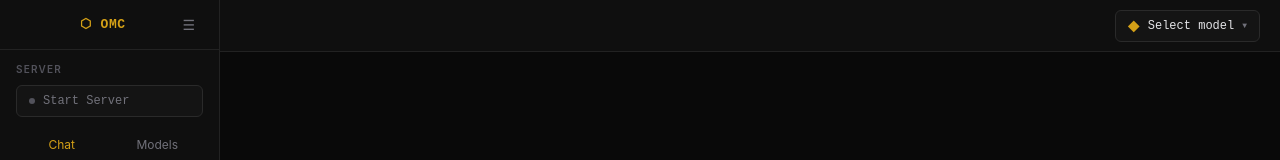
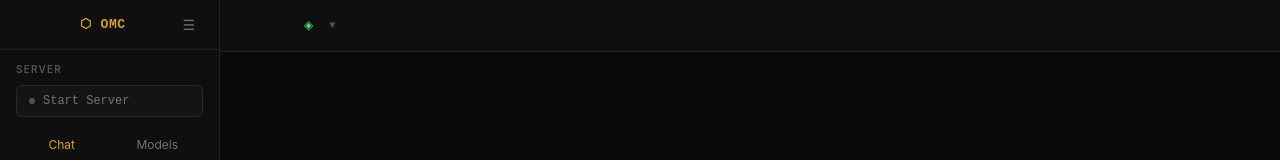
Before and after one commit to VOBC/oh-my-coder, a React (Vite) app in the folder desktop/: page / in a window 1280 px wide. Shown: the top 160 px of the page. Built offline with nearby package versions, Linux system fonts and the light colour scheme.

Commit message:
feat(desktop): P1-1 模型切换快捷方式 - 点击模型名弹出选择浮层 + Cmd+M 快捷键

```diff
--- a/desktop/src/App.css
+++ b/desktop/src/App.css
@@ -274,6 +274,28 @@ html, body, #root {
   color: var(--gray-1);
 }
 
+.topbar__model-badge--clickable {
+  cursor: pointer;
+  padding: 8px 12px;
+  border-radius: var(--radius);
+  transition: background 0.15s;
+}
+
+.topbar__model-badge--clickable:hover {
+  background: var(--bg-hover);
+}
+
+.topbar__model-name {
+  color: var(--text);
+  font-weight: 500;
+}
+
+.topbar__model-caret {
+  color: var(--gray-3);
+  font-size: 10px;
+  margin-left: 4px;
+}
+
 /* Model selector */
 .model-selector { position: relative; }
 .model-selector__trigger {
@@ -296,8 +318,8 @@ html, body, #root {
 .model-selector__dropdown {
   position: absolute;
   top: calc(100% + 4px);
-  right: 0;
-  min-width: 240px;
+  left: 0;
+  min-width: 280px;
   background: var(--bg-3);
   border: 1px solid var(--border-2);
   border-radius: var(--radius-lg);
@@ -309,6 +331,30 @@ html, body, #root {
 @keyframes dropdownIn {
   from { opacity: 0; transform: translateY(-4px); }
   to   { opacity: 1; transform: translateY(0); }
+}
+
+.model-selector__shortcut-hint {
+  padding: 8px 12px;
+  font-size: 10px;
+  color: var(--gray-3);
+  border-bottom: 1px solid var(--border);
+  display: flex;
+  align-items: center;
+  gap: 4px;
+}
+.model-selector__shortcut-hint kbd {
+  display: inline-flex;
+  align-items: center;
+  justify-content: center;
+  min-width: 20px;
+  height: 18px;
+  padding: 0 4px;
+  background: var(--bg-2);
+  border: 1px solid var(--border-2);
+  border-radius: 4px;
+  font-family: var(--font-mono);
+  font-size: 10px;
+  color: var(--gray-2);
 }
 
 .model-selector__item {
--- a/desktop/src/App.tsx
+++ b/desktop/src/App.tsx
@@ -9,7 +9,6 @@ import HistoryPanel from './components/HistoryPanel';
 // ── Types ─────────────────────────────────────────────────────────────────────
 interface Model { id: string; name: string; provider: string; tier: string; context?: number; endpoint?: string; pricing?: Record<string, number>; features?: string[]; }
 interface Message { id: string; role: 'user' | 'assistant' | 'system'; content: string; timestamp: number; }
-interface HistoryItem { id: string; title: string; updated: string; model?: string; }
 
 // ── Tier display config ───────────────────────────────────────────────────────
 const TIER_ICON: Record<string, string> = { free: '◈', low: '◇', medium: '◆', high: '★' };
@@ -27,28 +26,51 @@ function api() {
 }
 
 // ── Component: ModelSelector ───────────────────────────────────────────────────
-function ModelSelector({ models, current, onSwitch }: { models: Model[]; current: string; onSwitch: (id: string) => void }) {
-  const [open, setOpen] = useState(false);
+interface ModelSelectorProps {
+  models: Model[];
+  current: string;
+  onSwitch: (id: string) => void;
+  trigger?: React.ReactNode;
+  open?: boolean;
+  onOpenChange?: (open: boolean) => void;
+}
+
+function ModelSelector({ models, current, onSwitch, trigger, open: controlledOpen, onOpenChange }: ModelSelectorProps) {
+  const [internalOpen, setInternalOpen] = useState(false);
   const ref = useRef<HTMLDivElement>(null);
   const cur = models.find(m => m.id === current) || models[0];
+
+  // Use controlled or internal state
+  const open = controlledOpen !== undefined ? controlledOpen : internalOpen;
+  const setOpen = (v: boolean) => {
+    if (onOpenChange) onOpenChange(v);
+    if (controlledOpen === undefined) setInternalOpen(v);
+  };
 
   useEffect(() => {
     const h = (e: MouseEvent) => { if (ref.current && !ref.current.contains(e.target as Node)) setOpen(false); };
     document.addEventListener('mousedown', h);
     return () => document.removeEventListener('mousedown', h);
-  }, []);
+  }, [setOpen]);
 
   return (
     <div className="model-selector" ref={ref}>
-      <button className="model-selector__trigger" onClick={() => setOpen(v => !v)}>
+      {trigger ? (
+        <div onClick={() => setOpen(!open)}>{trigger}</div>
+      ) : (
+        <button className="model-selector__trigger" onClick={() => setOpen(!open)}>
           <span className="model-selector__icon" style={{ color: TIER_COLOR[cur?.tier] || '#d4a017' }}>
             {TIER_ICON[cur?.tier] || '◆'}
           </span>
           <span className="model-selector__name">{cur?.name || 'Select model'}</span>
           <span className="model-selector__caret">{open ? '▲' : '▼'}</span>
         </button>
+      )}
       {open && (
         <div className="model-selector__dropdown">
+          <div className="model-selector__shortcut-hint">
+            <kbd>⌘</kbd><kbd>M</kbd> 快速切换
+          </div>
           {models.map(m => (
             <button
               key={m.id}
@@ -287,7 +309,7 @@ export default function App() {
     sessions,
     activeId,
     activeMessages,
-    activeModel,
+    // activeModel, // unused - model tracked by currentModel state
     createSession,
     switchSession,
     addMessage,
@@ -509,15 +531,22 @@ export default function App() {
       <main className="main">
         {/* Top bar */}
         <div className="topbar">
-          <div className="topbar__title">
-            <span className="topbar__model-badge">
-              <span style={{ color: TIER_COLOR[models.find(m => m.id === currentModel)?.tier] }}>
-                {TIER_ICON[models.find(m => m.id === currentModel)?.tier]}
+          <ModelSelector
+            models={models}
+            current={currentModel}
+            onSwitch={handleSwitch}
+            trigger={
+              <div className="topbar__model-badge topbar__model-badge--clickable">
+                <span style={{ color: TIER_COLOR[models.find(m => m.id === currentModel)?.tier || 'free'] }}>
+                  {TIER_ICON[models.find(m => m.id === currentModel)?.tier || 'free']}
                 </span>
+                <span className="topbar__model-name">
                   {models.find(m => m.id === currentModel)?.name || currentModel}
                 </span>
+                <span className="topbar__model-caret">▼</span>
               </div>
-          <ModelSelector models={models} current={currentModel} onSwitch={handleSwitch} />
+            }
+          />
         </div>
 
         {/* Messages */}
```
Lines whose indentation alone changed are shown as unchanged.
